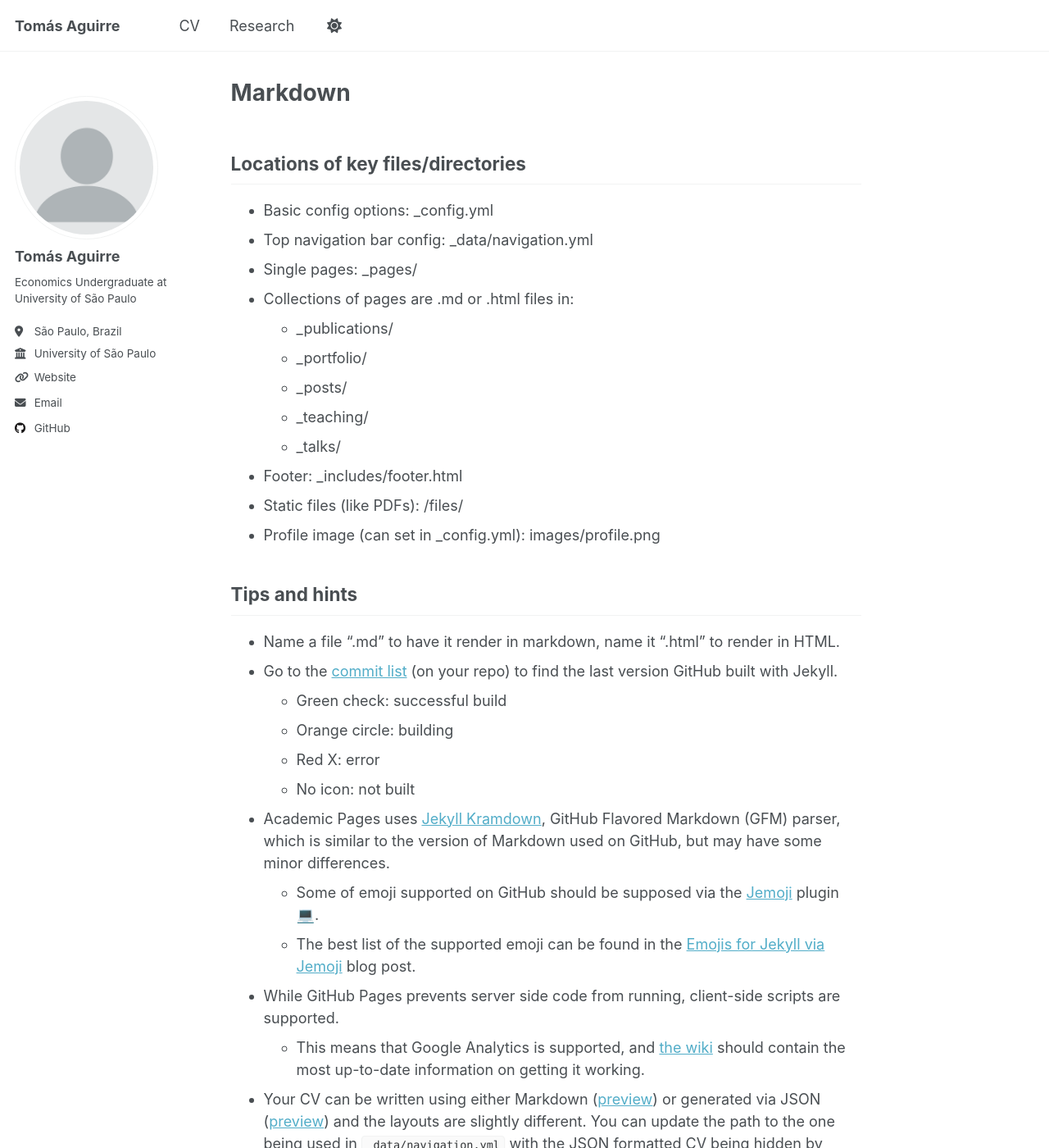
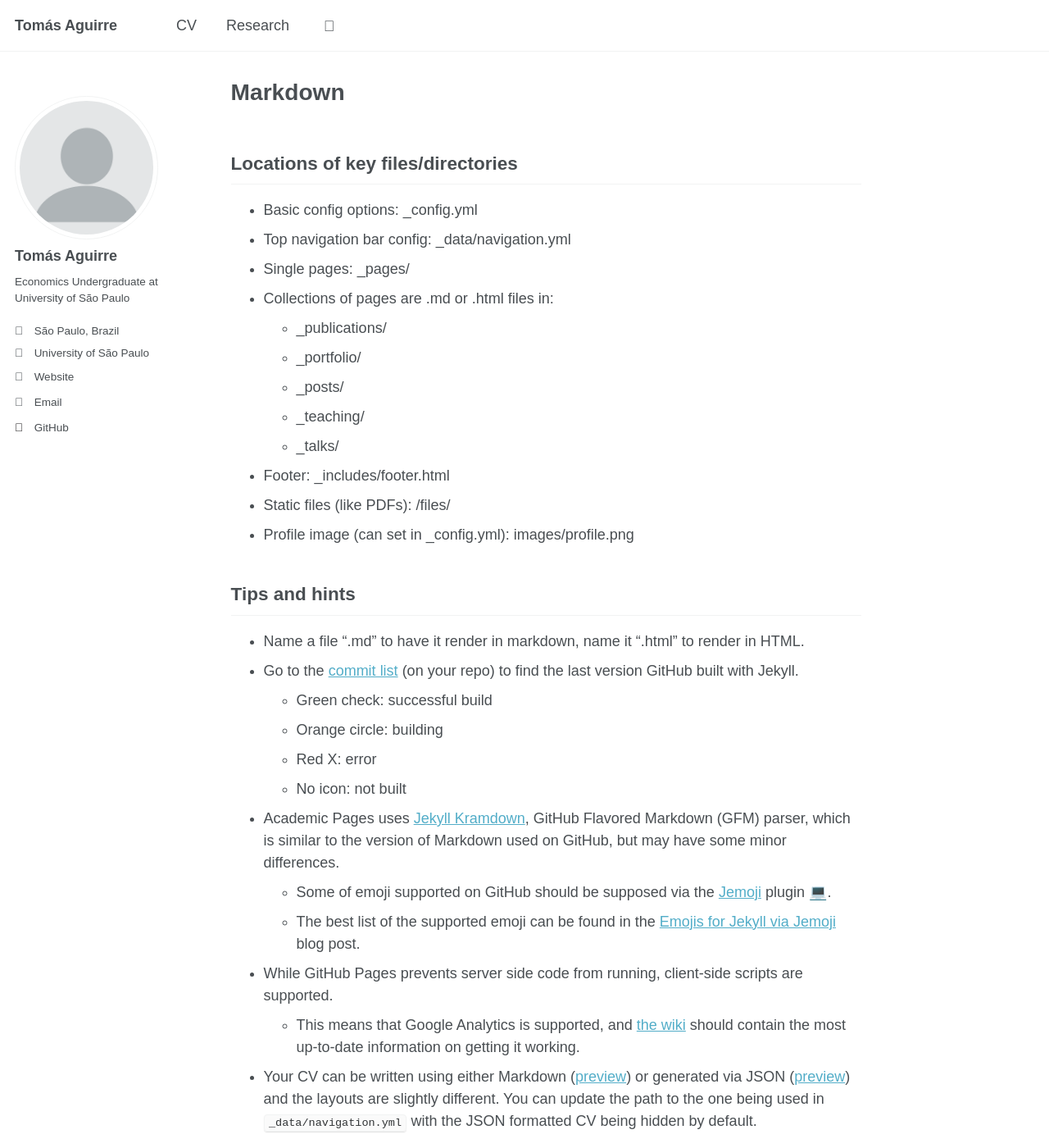
Before and after one commit to t6aguirre/t6aguirre.github.io, a Jekyll site: the page built from _pages/markdown.md, in a window 1280 px wide and 1400 px high. Shown: the whole window at 82% size. Built offline with Jekyll 4.4.1, drawn with Linux system fonts in a browser that asks for light colours; emoji names are drawn with the system emoji font; some web fonts are replaced.

Commit message:
Update computer-modern.css

```diff
--- a/assets/css/computer-modern.css
+++ b/assets/css/computer-modern.css
@@ -6,6 +6,7 @@
        url('https://spratt.github.io/Computer-Modern/cmunrm.otf') format('opentype');
   font-weight: normal;
   font-style: normal;
+  font-display: swap;
 }
 
 @font-face {
@@ -15,6 +16,7 @@
        url('https://spratt.github.io/Computer-Modern/cmunbx.otf') format('opentype');
   font-weight: bold;
   font-style: normal;
+  font-display: swap;
 }
 
 @font-face {
@@ -24,6 +26,17 @@
        url('https://spratt.github.io/Computer-Modern/cmunsl.otf') format('opentype');
   font-weight: normal;
   font-style: italic;
+  font-display: swap;
+}
+
+@font-face {
+  font-family: 'CMU Serif';
+  src: url('https://spratt.github.io/Computer-Modern/cmunbl-webfont.woff') format('woff'),
+       url('https://spratt.github.io/Computer-Modern/cmunbl-webfont.ttf') format('truetype'),
+       url('https://spratt.github.io/Computer-Modern/cmunbl.otf') format('opentype');
+  font-weight: bold;
+  font-style: italic;
+  font-display: swap;
 }
 
 /* Computer Modern Sans Serif */
@@ -34,6 +47,7 @@
        url('https://spratt.github.io/Computer-Modern/cmunss.otf') format('opentype');
   font-weight: normal;
   font-style: normal;
+  font-display: swap;
 }
 
 @font-face {
@@ -43,4 +57,36 @@
        url('https://spratt.github.io/Computer-Modern/cmunsx.otf') format('opentype');
   font-weight: bold;
   font-style: normal;
+  font-display: swap;
 }
+
+@font-face {
+  font-family: 'CMU Sans Serif';
+  src: url('https://spratt.github.io/Computer-Modern/cmunsi-webfont.woff') format('woff'),
+       url('https://spratt.github.io/Computer-Modern/cmunsi-webfont.ttf') format('truetype'),
+       url('https://spratt.github.io/Computer-Modern/cmunsi.otf') format('opentype');
+  font-weight: normal;
+  font-style: italic;
+  font-display: swap;
+}
+
+/* Computer Modern Typewriter */
+@font-face {
+  font-family: 'CMU Typewriter';
+  src: url('https://spratt.github.io/Computer-Modern/cmuntt-webfont.woff') format('woff'),
+       url('https://spratt.github.io/Computer-Modern/cmuntt-webfont.ttf') format('truetype'),
+       url('https://spratt.github.io/Computer-Modern/cmuntt.otf') format('opentype');
+  font-weight: normal;
+  font-style: normal;
+  font-display: swap;
+}
+
+/* Force Computer Modern on all elements */
+body * {
+  font-family: "CMU Sans Serif", "Computer Modern Sans Serif", sans-serif !important;
+}
+
+/* Restore monospace for code elements */
+code, pre, kbd, samp {
+  font-family: "CMU Typewriter", "Computer Modern Typewriter", monospace !important;
+}
```
